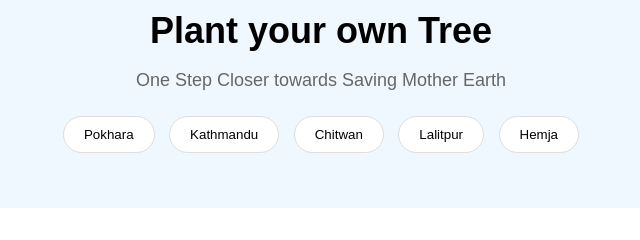
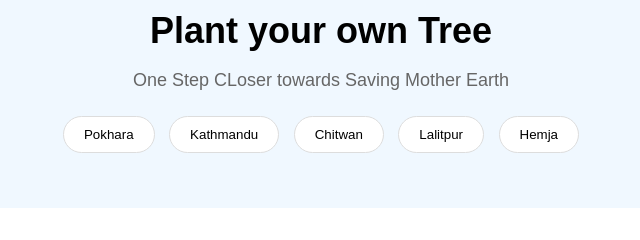
Before and after one commit to Dinesh651/treetales, a website: page index.html in a window 1280 px wide. Shown: the part 138-378 px from the top of the page, 319-959 px from the left. Drawn offline with Linux system fonts and the light colour scheme.

Commit message:
Update index.html

```diff
--- a/index.html
+++ b/index.html
@@ -32,7 +32,7 @@
 
     <section class="hero">
         <h1>Plant your own Tree</h1>
-        <p>One Step Closer towards Saving Mother Earth</p>
+        <p>One Step CLoser towards Saving Mother Earth</p>
         <div class="category-buttons">
             <button>Pokhara</button>
             <button>Kathmandu</button>
```
